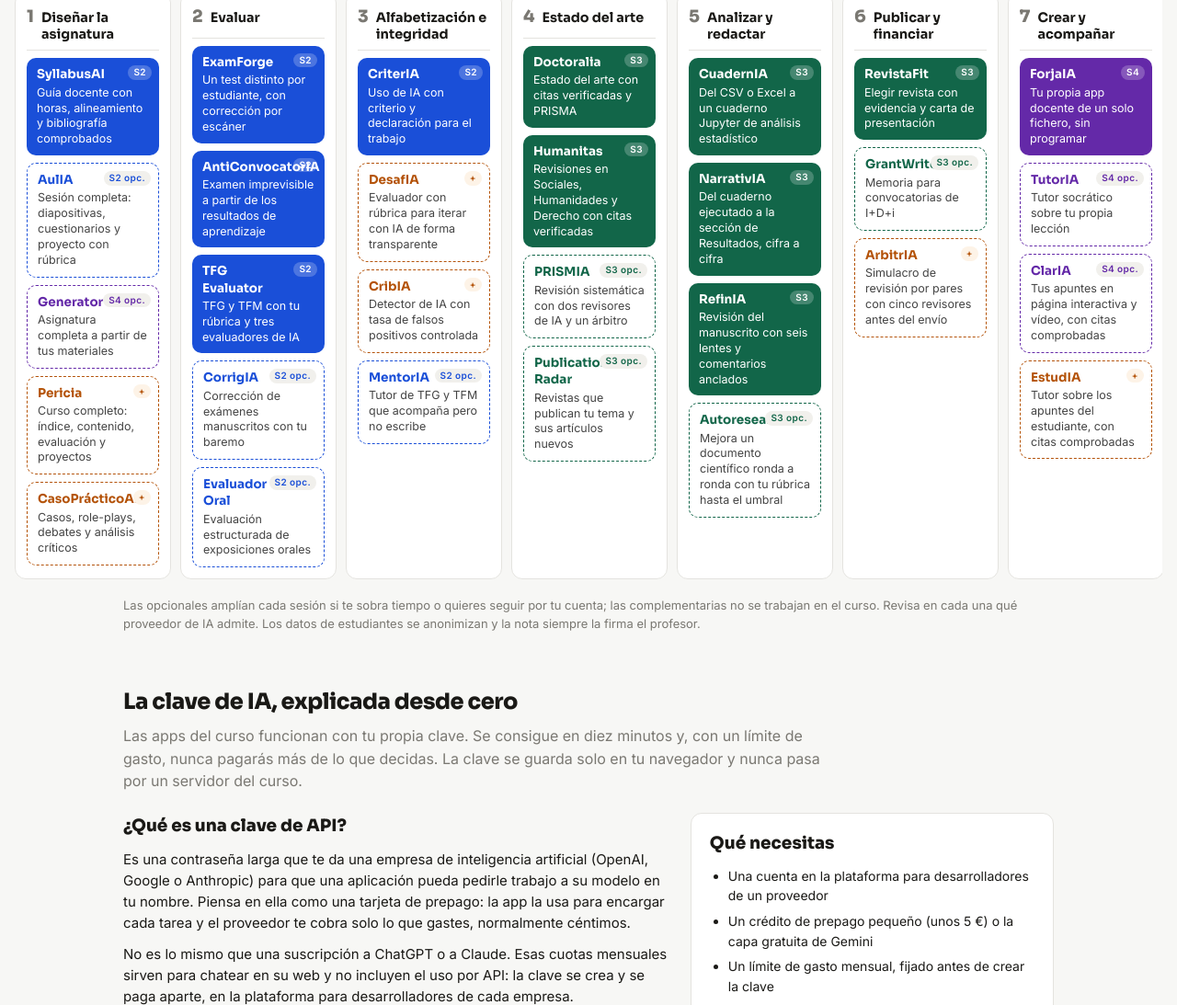
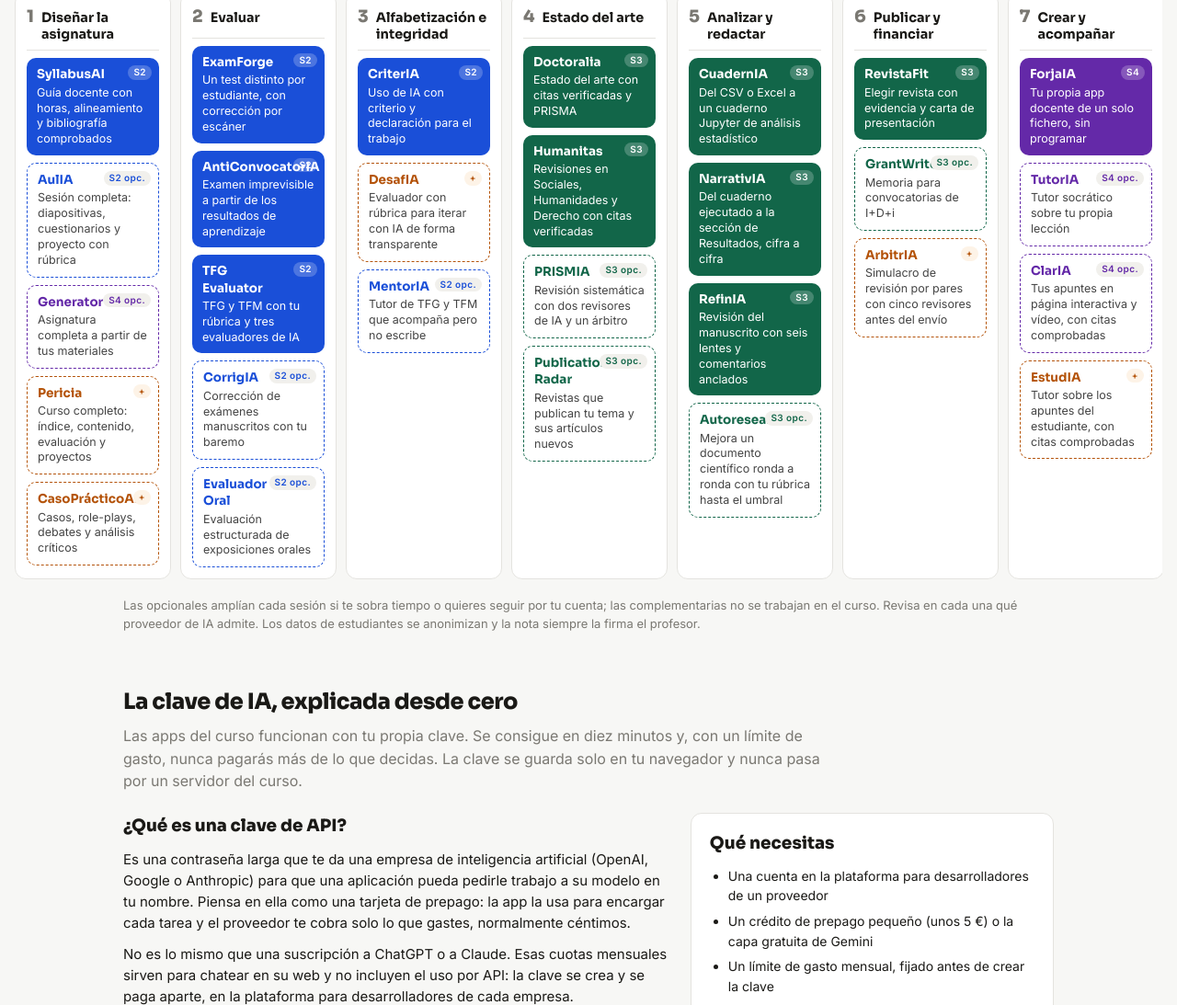
Before and after one commit to fborrasumh/pdi_ia2027, a plain HTML site: page index.html in a window 1280 px wide. Shown: the part 6756-7849 px from the top of the page at 92% size. Drawn offline with Linux system fonts and the light colour scheme.

Commit message:
Quita CribIA de las complementarias
Co-Authored-By: Claude Opus 5.5 <noreply@anthropic.com>
Claude-Session: https://claude.ai/code/session_01BtDJKijondt2zafc6QM56M

```diff
--- a/index.html
+++ b/index.html
@@ -380,11 +380,11 @@ const OPT = {
   4: [["tutoria","TutorIA"], ["claria","ClarIA"], ["generator","Generator"]]
 };
 /* COMPLEMENTARIAS DEL CATÁLOGO (solo en la franja de fases) */
-const COMP = {"pericia":"Pericia", "casopracticoAI":"CasoPrácticoAI", "desafia":"DesafIA", "cribia":"CribIA", "arbitria":"ArbitrIA", "Estudia":"EstudIA"};
+const COMP = {"pericia":"Pericia", "casopracticoAI":"CasoPrácticoAI", "desafia":"DesafIA", "arbitria":"ArbitrIA", "Estudia":"EstudIA"};
 const PHASES = [
   ["sillabusAI","aulia","generator","pericia","casopracticoAI"],
   ["examforge","anticonvocatoria","TFG_evaluator","corrigia","evaluador_oral"],
-  ["criteria","desafia","cribia","mentoria"],
+  ["criteria","desafia","mentoria"],
   ["doctoralia","humanitas","prismia","publication_radar"],
   ["cuadernia","narrativia","refinia","autoresearch"],
   ["revistafit","grantwriter","arbitria"],
```
